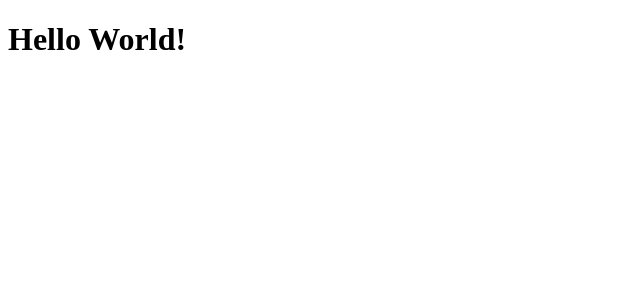
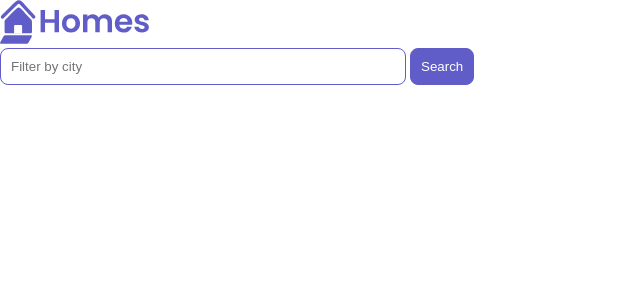
Before and after one commit to petre-enciu/angular-tutorial, an Angular app: page / in a window 1280 px wide. Shown: the top 300 px of the page, without its empty margins (0-640 px from the left). Built offline with nearby package versions, Linux system fonts and the light colour scheme.

Commit message:
stage 2: home component

```diff
--- a/src/app/app.component.ts
+++ b/src/app/app.component.ts
@@ -1,9 +1,20 @@
 import { Component } from '@angular/core';
+import {HomeComponent} from './home/home.component';
 
 @Component({
   standalone: true,
   selector: 'app-root',
-  template: `<h1>Hello World!</h1>`,
+  imports: [HomeComponent],
+  template: `
+    <main>
+      <header class="brand-name">
+        <img class="brand-logo" src="/assets/logo.svg" alt="logo" aria-hidden="true" />
+      </header>
+      <section class="content">
+        <app-home></app-home>
+      </section>
+    </main>
+  `,
   styleUrls: ['./app.component.css'],
 })
 export class AppComponent {
--- /dev/null
+++ b/src/app/home/home.component.css
@@ -0,0 +1,36 @@
+.results {
+    display: grid;
+    column-gap: 14px;
+    row-gap: 14px;
+    grid-template-columns: repeat(auto-fill, minmax(400px, 400px));
+    margin-top: 50px;
+    justify-content: space-around;
+  }
+  input[type="text"] {
+    border: solid 1px var(--primary-color);
+    padding: 10px;
+    border-radius: 8px;
+    margin-right: 4px;
+    display: inline-block;
+    width: 30%;
+  }
+  button {
+    padding: 10px;
+    border: solid 1px var(--primary-color);
+    background: var(--primary-color);
+    color: white;
+    border-radius: 8px;
+  }
+  @media (min-width: 500px) and (max-width: 768px) {
+    .results {
+        grid-template-columns: repeat(2, 1fr);
+    }
+    input[type="text"] {
+        width: 70%;
+    }
+  }
+  @media (max-width: 499px) {
+    .results {
+        grid-template-columns: 1fr;
+    }
+  }
--- /dev/null
+++ b/src/app/home/home.component.html
@@ -0,0 +1 @@
+<p>home works!</p>
--- /dev/null
+++ b/src/app/home/home.component.ts
@@ -0,0 +1,18 @@
+import {Component} from '@angular/core';
+import {CommonModule} from '@angular/common';
+
+@Component({
+  selector: 'app-home',
+  standalone: true,
+  imports: [CommonModule],
+  template: `
+    <section>
+      <form>
+        <input type="text" placeholder="Filter by city" />
+        <button class="primary" type="button">Search</button>
+      </form>
+    </section>
+  `,
+  styleUrls: ['./home.component.css'],
+})
+export class HomeComponent {}
--- a/src/styles.css
+++ b/src/styles.css
@@ -1 +1,23 @@
 /* You can add global styles to this file, and also import other style files */
+* {
+    margin: 0;
+    padding: 0;
+  }
+
+  body {
+    font-family: 'Be Vietnam Pro', sans-serif;
+  }
+  :root {
+    --primary-color: #605DC8;
+    --secondary-color: #8B89E6;
+    --accent-color: #e8e7fa;
+    --shadow-color: #E8E8E8;
+  }
+
+  button.primary {
+    padding: 10px;
+    border: solid 1px var(--primary-color);
+    background: var(--primary-color);
+    color: white;
+    border-radius: 8px;
+  }/* You can add global styles to this file, and also import other style files */
```
Also changed, not shown: 1 other file (tests, documents, lock files or other folders).
